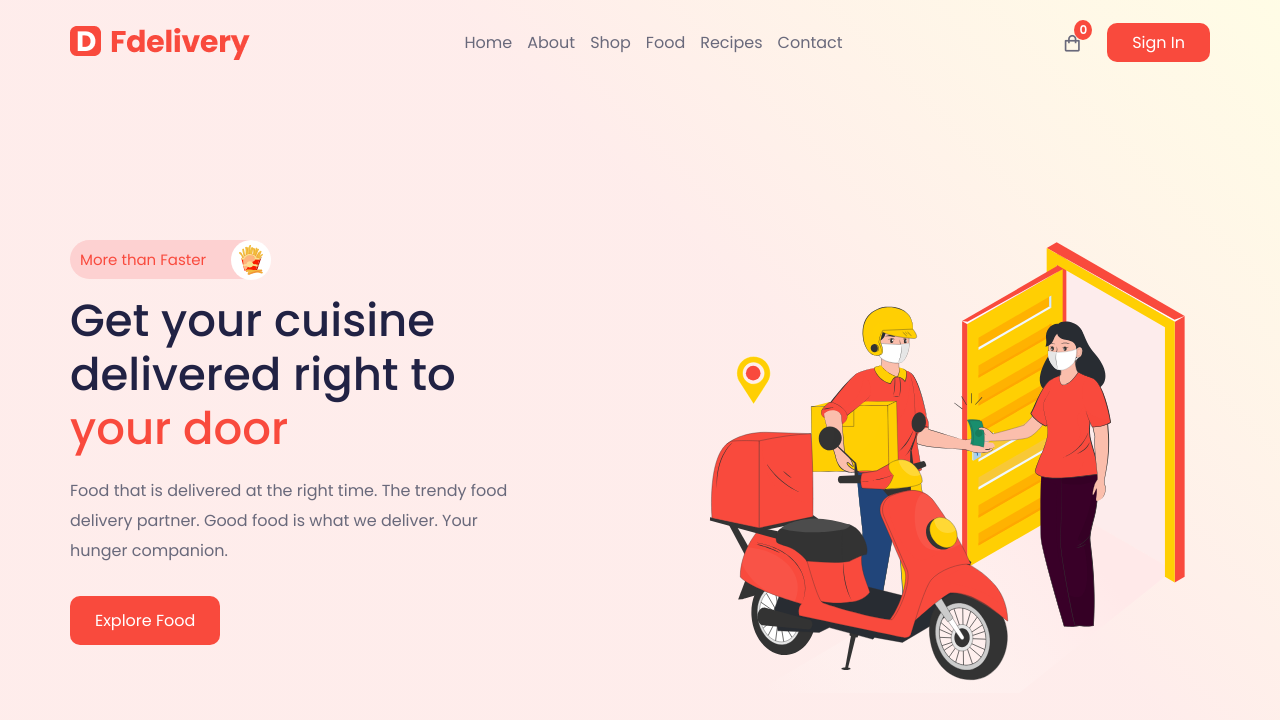
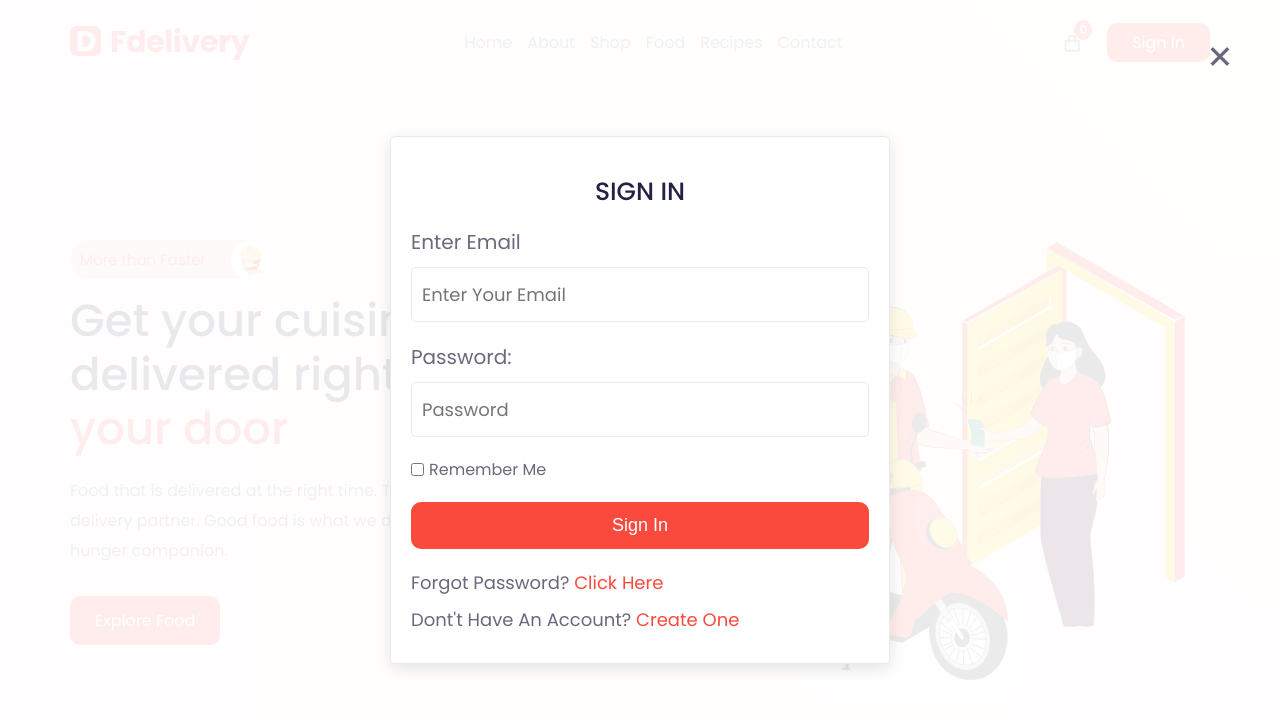
Before and after one commit to dimasnytin/mydelivery, a plain HTML site: page index.html in a window 1280 px wide. Both pictures are taken after a click on the link "Sign In". Drawn offline with nearby package versions, Linux system fonts and the light colour scheme.

Commit message:
add form registration popup

```diff
--- a/index.html
+++ b/index.html
@@ -98,8 +98,44 @@
       </div>
 
       <!--=============== SignIn Form ===============-->
+      <div class="wrapper">
+        <!-- форма входа -->
+        <form action="" class="form">
+          <h2>SIGN IN</h2>
+
+          <!-- ввод email -->
+          <div class="control">
+            <label for="">Enter Email</label>
+            <input type="email" placeholder="Enter Your Email">
+          </div>
+          <!-- ввод пароль -->
+          <div class="control">
+            <label for="">Password:</label>
+            <input type="password" placeholder="Password">
+          </div>
+
+          <!-- запомнить меня чек-бокс -->
+          <div class="checkbox d-flex">
+            <input type="checkbox">
+            <span>Remember Me</span>
+          </div>
+          <!-- кнопка входа -->
+          <button class="btn">Sign In</button>
+
+          <div class="links">
+            <span>Forgot Password? <a href="#">Click Here</a></span>
+            <span>Dont't Have An Account? <a href="#">Create One</a></span>
+          </div>
+        </form>
+
+        <!-- закрыть форму регистрации -->
+        <div class="close-form">
+          <i class="bx bx-x"></i>
+        </div>
+      </div>
     </header>
 
+    <!-- https://codevoweb.com/lc26-build-food-ordering-website-html-css-javascript/ -->
     <!--=============== Services ===============-->
 
     <!--=============== About ===============-->
--- a/js/main.js
+++ b/js/main.js
@@ -10,3 +10,14 @@ hamburger.addEventListener("click", () => {
 close.addEventListener("click", () => {
   menu.classList.remove("show");
 });
+
+// фрагменты JavaScript, чтобы скрыть и показать всплывающее окно входа в систему
+const signInForm = document.querySelector('header .wrapper');
+
+document.querySelector('.signin').onclick = () =>{
+  signInForm.classList.add('active');
+};
+
+document.querySelector('.close-form').onclick = () =>{
+  signInForm.classList.remove('active');
+};
--- a/scss/styles.scss
+++ b/scss/styles.scss
@@ -390,6 +390,116 @@ img {
   }
 }
 
+// стили для формы регистрации
+.header .wrapper {
+  position: fixed;
+  top: 0;
+  right: 0;
+  width: 100%;
+  height: 100%;
+  display: flex;
+  align-items: center;
+  justify-content: center;
+  background-color: rgba(255, 255, 255, 0.9);
+  z-index: 10000;
+  transition: 0.5s;
+  transform: scale(0);
+  opacity: 0;
+  visibility: hidden;
+
+  &.active {
+    transform: scale(1);
+    opacity: 1;
+    visibility: visible;
+  }
+
+  form {
+    background-color: var(--white-color);
+    border: 1px solid var(--grey-color);
+    max-width: 50rem;
+    width: 100%;
+    padding: 2rem;
+    box-shadow: var(--box-shadow);
+    border-radius: 0.5rem;
+    margin: 2rem;
+
+    h2 {
+      font-size: 2.5rem;
+      text-align: center;
+      margin-bottom: 2rem;
+      padding-top: 2rem;
+    }
+
+    .control {
+      margin-bottom: 2rem;
+    }
+
+    label {
+      display: block;
+      font-size: 2rem;
+      margin-bottom: 1rem;
+    }
+
+    input {
+      font-family: "Poppins", sans-serif;
+      font-size: 1.8rem;
+      display: block;
+      border: 1px solid var(--grey-color);
+      padding: 1.3rem 0;
+      text-indent: 1rem;
+      border-radius: 0.5rem;
+      width: 100%;
+    }
+
+    .checkbox {
+      margin-bottom: 2rem;
+
+      input {
+        width: auto;
+        margin-right: 0.5rem;
+        cursor: pointer;
+      }
+    }
+
+    button {
+      display: block;
+      width: 100%;
+      padding: 1.3rem 0;
+      font-size: 1.8rem;
+      cursor: pointer;
+    }
+
+    .links {
+      margin-top: 2rem;
+
+      span {
+        display: block;
+        margin-bottom: 1rem;
+        font-size: 1.8rem;
+
+        a {
+          color: var(--primary-color);
+
+          &:hover {
+            text-decoration: underline;
+          }
+        }
+      }
+    }
+  }
+
+  .close-form {
+    position: absolute;
+    top: 3rem;
+    right: 4rem;
+    color: var(--default-color);
+    font-size: 4rem;
+    cursor: pointer;
+  }
+}
+
+
+
 /* ========== Services =========== */
 
 /* ========== about =========== */
```
Also changed, not shown: css/styles.css, 1 other file.
